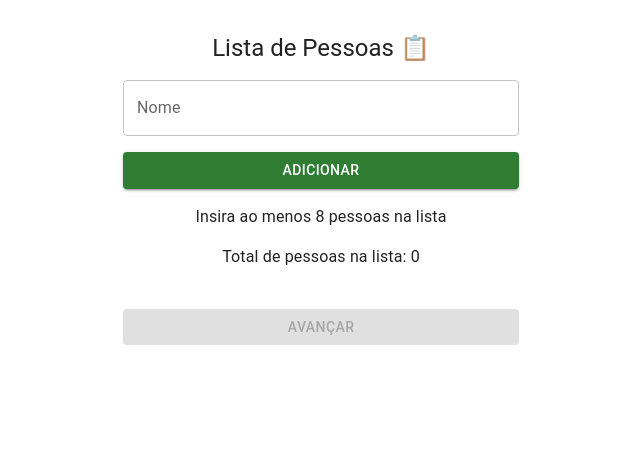
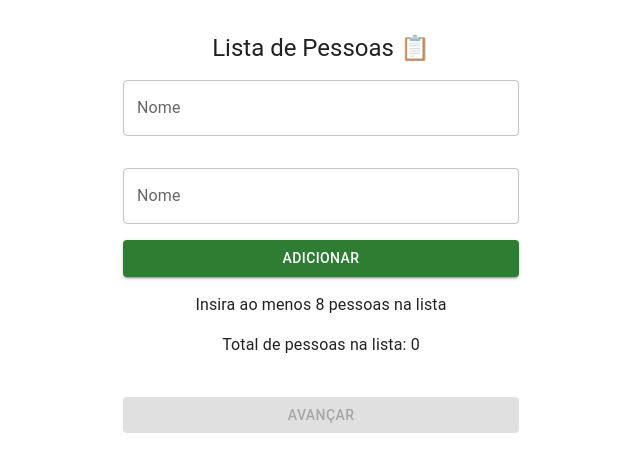
Before and after one commit to PedroColletti/varzea-app, a Next.js app: page / in a window 1280 px wide. Shown: the top 472 px of the page, without its empty margins (319-959 px from the left). Built offline with nearby package versions, Linux system fonts and the light colour scheme.

Commit message:
form add

```diff
--- a/src/app/page.tsx
+++ b/src/app/page.tsx
@@ -129,12 +129,23 @@ export default function NiveisPage() {
         onChange={(e) => setNome(e.target.value)}
         sx={{ mb: 2, mt: 2 }}
       />
-      <Button fullWidth onClick={handleAddPessoa} variant="contained" color="success">
-        Adicionar
-      </Button>
-      { pessoas.length >= 8 ? (
+      <form onSubmit={(e) => {
+        e.preventDefault();
+        handleAddPessoa();
+      }}>
+        <TextField
+          label="Nome"
+          fullWidth
+          value={nome}
+          onChange={(e) => setNome(e.target.value)}
+          sx={{ mb: 2, mt: 2 }}
+        />
+        <Button fullWidth type="submit" variant="contained" color="success">
+          Adicionar
+        </Button>
+      </form>
 
-
+      {pessoas.length >= 8 ? (
         <Fade in={pessoas.length >= 8}>
         <Button
           fullWidth
@@ -146,12 +157,11 @@ export default function NiveisPage() {
             Limpar Lista
           </Button>
         </Fade>
-          )
-          :
+        ):(
         <Typography sx={{ mt: 2 }} textAlign="center">
          Insira ao menos 8 pessoas na lista
-        </Typography>}
-
+        </Typography>
+      )}
       <Typography sx={{ mt: 2 }} textAlign="center">
         Total de pessoas na lista: {pessoas.length}
       </Typography>
```
